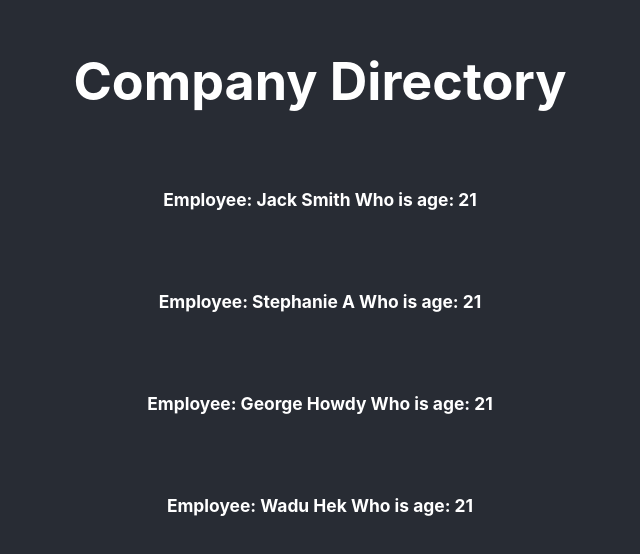
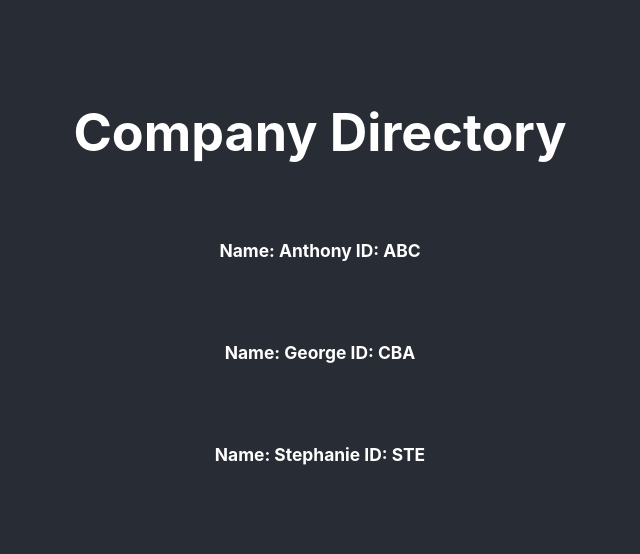
Before and after one commit to sandonl/react-learn, a React (Create React App) app: page / in a window 1280 px wide. Shown: the part 114-668 px from the top of the page, without its empty margins (320-960 px from the left). Built offline with nearby package versions, Linux system fonts and the light colour scheme.

Commit message:
lesson 5 - maps and loops in JSX

```diff
--- a/src/App.js
+++ b/src/App.js
@@ -1,48 +1,31 @@
-import './App.css';
-import Employee from './Employee';
+import "./App.css";
+import Employee from "./Employee";
 
-const employeeInfo = [
+const employees = [
   {
-    firstName: "Jack",
-    lastName: "Smith",
-    age: "21"
+    name: "Anthony",
+    id: "ABC",
   },
   {
-    firstName: "Stephanie",
-    lastName: "A",
-    age: "21"
+    name: "George",
+    id: "CBA",
   },
   {
-    firstName: "George",
-    lastName: "Howdy",
-    age: "21"
+    name: "Stephanie",
+    id: "STE",
   },
-  {
-    firstName: "Wadu",
-    lastName: "Hek",
-    age: "21"
-  }
 ];
 
 function App() {
-
   return (
     <div className="App">
       <header className="App-header">
         <h1> Company Directory </h1>
-
-        { employeeInfo.map(employee => {
-          return <Employee {...employee} />
-        })}
-
-
-
-          {/* <Employee firstName="Jack" lastName="Smith" age="40" />
-          <Employee firstName="Stephanie" lastName="A" age="40" />
-          <Employee firstName="Anthony" lastName="B" age="38"/>
-          <Employee firstName="George" lastName="C" age="38"/> */}
-
-
+        {employees.map((employee) => (
+          <div key={employee.id}>
+            <Employee name={employee.name} id={employee.id} />
+          </div>
+        ))}
       </header>
     </div>
   );
--- a/src/Employee.jsx
+++ b/src/Employee.jsx
@@ -1,15 +1,12 @@
-import React from 'react';
+import React from "react";
 
 const Employee = (props) => {
-    const {firstName, lastName, age} = props;
-    console.log(props);
-    return (
-        <div>
-            <h6>
-                {`Employee: ${firstName} ${" "} ${lastName} Who is age: ${age}`}
-            </h6>
-        </div>
-    )
-}
+  const { name, id } = props;
+  return (
+    <div>
+      <h6> {`Name: ${name}  ID: ${id}`}</h6>
+    </div>
+  );
+};
 
 export default Employee;
```
